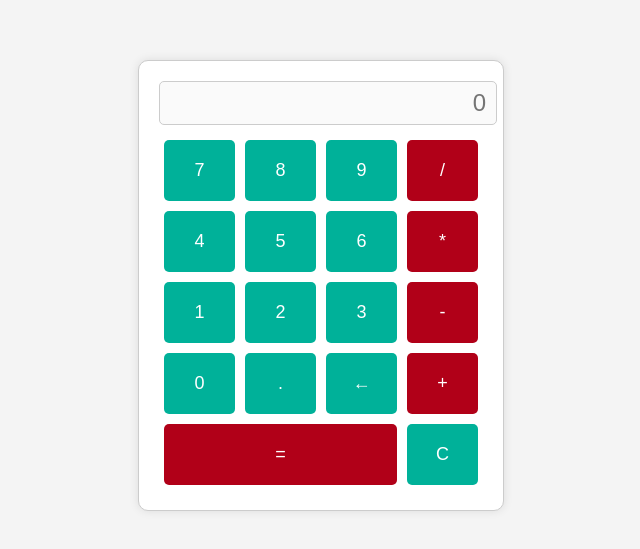
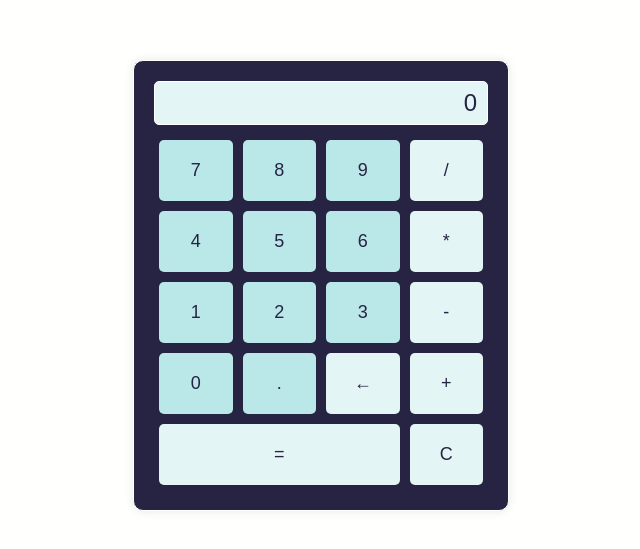
Before and after one commit to MariusVasie/Calculator, a plain HTML site: page index.html in a window 1280 px wide. Shown: the part 123-672 px from the top of the page, without its empty margins (319-959 px from the left). Drawn offline with Linux system fonts and the light colour scheme.

Commit message:
Make final adjustments, cleanup and display changes.

```diff
--- a/index.html
+++ b/index.html
@@ -14,25 +14,25 @@
             <button id="seven">7</button>
             <button id="eight">8</button>
             <button id="nine">9</button>
-            <button id="divide" class="red-btn">/</button>
+            <button id="divide" class="secondary-btn">/</button>
 
             <button id="four">4</button>
             <button id="five">5</button>
             <button id="six">6</button>
-            <button id="multiply" class="red-btn">*</button>
+            <button id="multiply" class="secondary-btn">*</button>
 
             <button id="one">1</button>
             <button id="two">2</button>
             <button id="three">3</button>
-            <button id="subtract" class="red-btn">-</button>
+            <button id="subtract" class="secondary-btn">-</button>
 
             <button id="zero">0</button>
             <button id="decimal">.</button>
-            <button id="backspace">←</button>
-            <button id="add" class="red-btn">+</button>
+            <button id="backspace" class="secondary-btn">←</button>
+            <button id="add" class="secondary-btn">+</button>
 
-            <button id="equal" class="red-btn">=</button>
-            <button id="reset">C</button>
+            <button id="equal" class="secondary-btn">=</button>
+            <button id="reset" class="secondary-btn">C</button>
         </div>
     </div>
 </body>
--- a/script.js
+++ b/script.js
@@ -6,52 +6,43 @@ const valuesAndOperation = {
 
     add() {
         this.result = Number(this.firstValue) + Number(this.secondValue);
-        console.log(`The result is ${this.result}`);
         return this.result;
     },
     subtract() {
         this.result = Number(this.firstValue) - Number(this.secondValue);
-        console.log(`The result is ${this.result}`);
         return this.result;
     },
     multiply() {
         this.result = Number(this.firstValue) * Number(this.secondValue);
-        console.log(`The result is ${this.result}`);
         return this.result;
     },
     divide() {
-        if (this.secondValue === 0) {
+        if (this.secondValue === '0') {
             alert("Division by zero is not allowed");
         }
         this.result = Number(this.firstValue) / Number(this.secondValue);
-        console.log(`The result is ${this.result}`);
         return this.result;
     },
     operate(operator) {
         let operationResult;
         switch (operator) {
             case "+":
-                console.log('Add operation');
                 return this.add();
                 break;
 
             case "-":
-                console.log('Subtract operation');
                 return this.subtract();
                 break;
 
             case "*":
-                console.log('Multiply operation');
                 return this.multiply();
                 break;
 
             case "/":
-                console.log('Divide operation');
                 return this.divide();
                 break;
 
             default:
-                console.log('Not a valid operation');
                 return null;
         }
         this.result = operationResult;
@@ -70,16 +61,19 @@ const myCalculator = function() {
     const operators = ['/', '*', '-', '+'];
 
     document.addEventListener('keyup', e => {
-        console.log(e.key)
-        value = e.key;
-        calculate(value);
+        if (e.code == 'NumpadEnter') {
+            value = 'Enter';
+            calculate(value);
+        } else {
+            value = e.key;
+            calculate(value);
+        }
       }
     );
 
     buttons.forEach(button => {
         button.addEventListener("click", e => {
             value = e.currentTarget.innerHTML;
-            console.log(value);
             calculate(value);
         })
     })
@@ -90,12 +84,10 @@ const myCalculator = function() {
                 firstNumber = value;
                 valuesAndOperation.firstValue = firstNumber;
                 display.placeholder = firstNumber;
-                console.log(`First number: ${firstNumber}`);
             } else if (operation && !(secondNumber.includes("."))) {
                 secondNumber = value;
                 valuesAndOperation.secondValue = secondNumber;
                 display.placeholder = secondNumber;
-                console.log(`Second number: ${secondNumber}`);
             } else if (firstNumber && !operation && firstNumber.includes(".") && firstNumber.length < 16) {
                 firstNumber = firstNumber + value.toString();
                 display.placeholder = firstNumber;
@@ -109,13 +101,15 @@ const myCalculator = function() {
             operation = value;
             valuesAndOperation.operation = operation;
             display.placeholder = value;
-            console.log(`Operation: ${operation}`);
-        } else if (value === "=" && firstNumber && secondNumber && operation) {
+        } else if ((value === "=" || value === "Enter") && firstNumber && secondNumber && operation) {
             valuesAndOperation.result = valuesAndOperation.operate(valuesAndOperation.operation);
             display.placeholder = valuesAndOperation.result;
-            firstNumber = '';
+            firstNumber = valuesAndOperation.result;
+            valuesAndOperation.firstValue = firstNumber;
             secondNumber = '';
+            valuesAndOperation.secondValue = secondNumber;
             operation = '';
+            valuesAndOperation.operation = operation;
         } else if (operation && operators.includes(value) && firstNumber && secondNumber) {
             valuesAndOperation.result = valuesAndOperation.operate(valuesAndOperation.operation);
             display.placeholder = valuesAndOperation.result;
--- a/style.css
+++ b/style.css
@@ -3,26 +3,30 @@ body {
     justify-content: center;
     align-items: center;
     height: 100vh;
-    background-color: #f4f4f4;
+    background-color: #fffffe;
 }
 
 .calculator {
-    border: 1px solid #ccc;
+    border: 1px solid #fffffe;
     border-radius: 10px;
     padding: 20px;
-    background-color: white;
+    background-color: #272343;
     box-shadow: 0 0 10px rgba(0, 0, 0, 0.1);
 }
 
 #display {
-    width: 100%;
+    width: 320px;
     height: 40px;
     font-size: 24px;
     text-align: right;
     margin-bottom: 10px;
     padding-right: 10px;
-    border: 1px solid #ccc;
+    border: 1px solid #fffffe;
     border-radius: 5px;
+    background-color: #e3f6f5;
+}
+#display::placeholder {
+    color: #272343;
 }
 
 .buttons {
@@ -37,20 +41,20 @@ button {
     border-radius: 5px;
     margin: 5px;
     cursor: pointer;
-    background-color: #00b199;
-    color: white;
+    background-color: #bae8e8;
+    color: #272343;
 }
 
 button:hover {
-    background-color: #01685a;
+    background-color: #afe6e6;
 }
 
-.red-btn {
-    background-color: #B10018;
+.secondary-btn {
+    background-color: #e3f6f5;
 }
 
-.red-btn:hover {
-    background-color: #68010F;
+.secondary-btn:hover {
+    background-color: #d6f3f2;
 }
 
 #equal {
```
